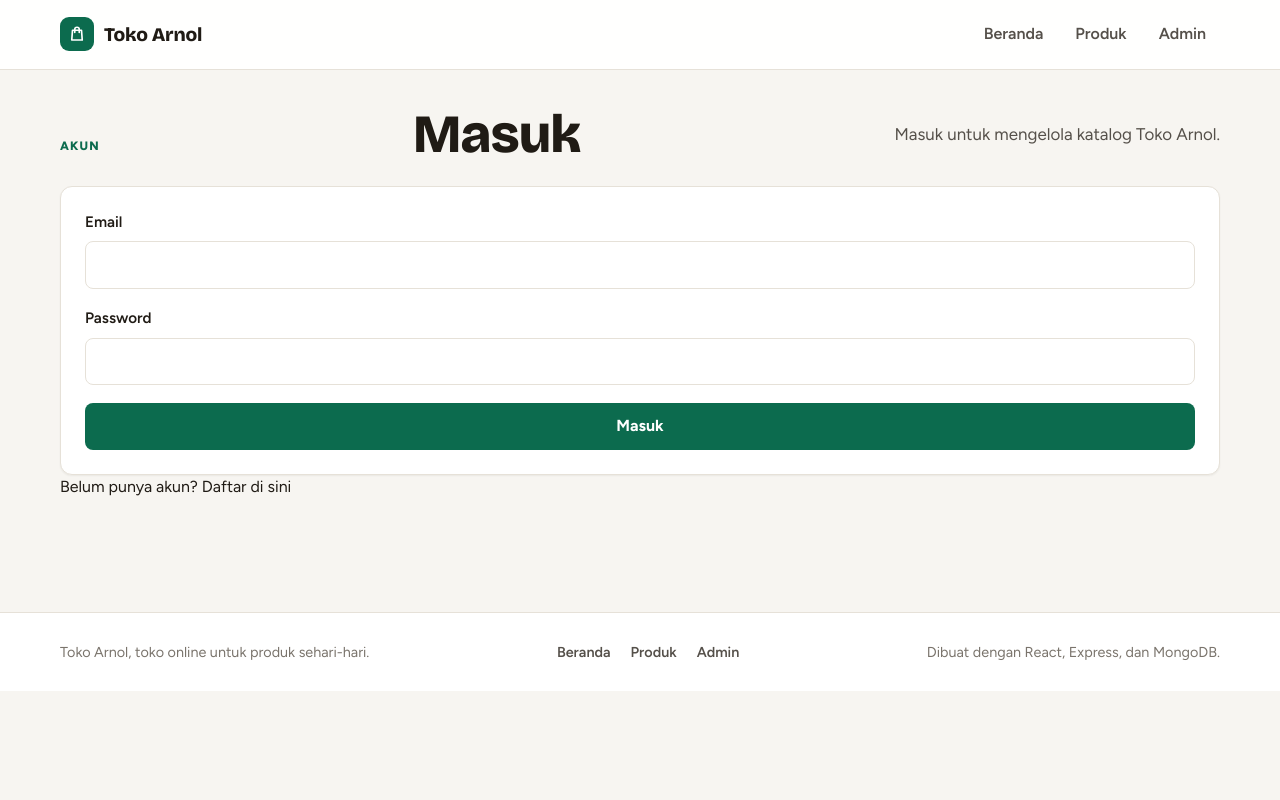
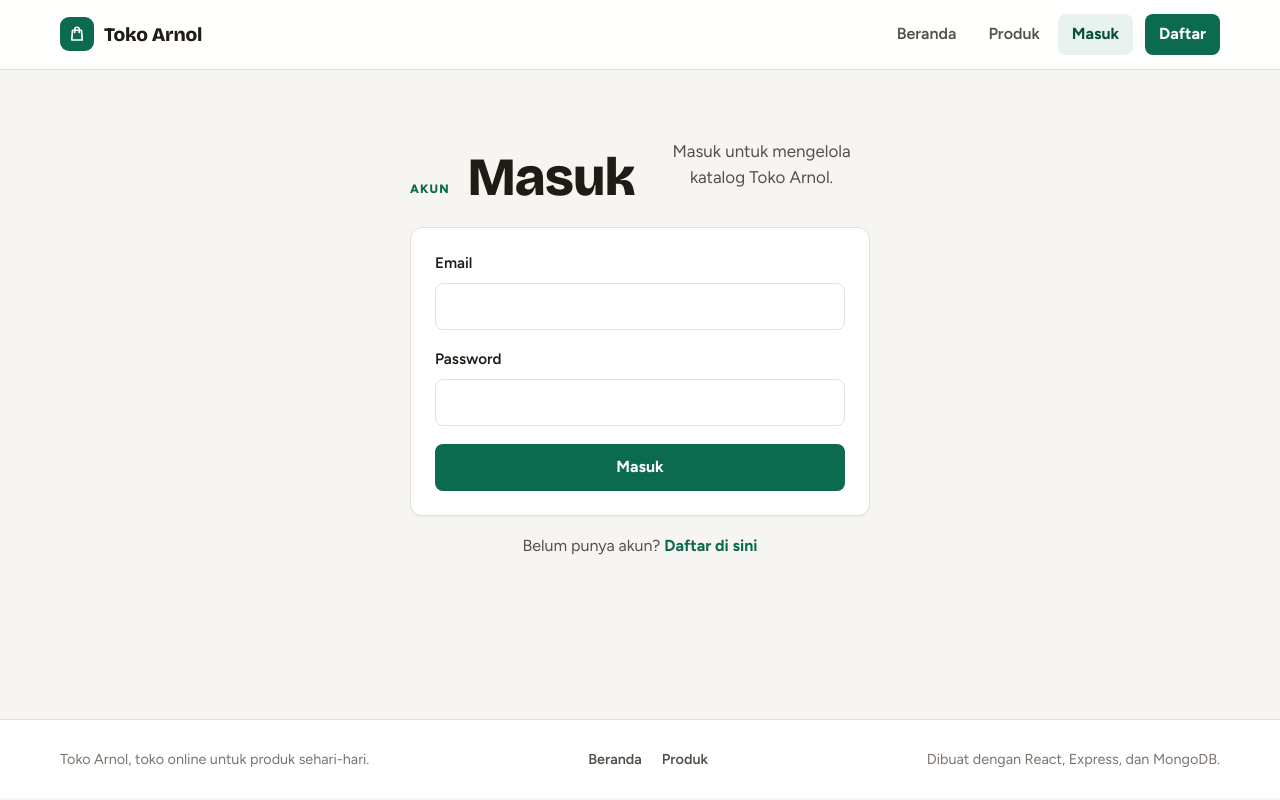
Before and after one commit to andreasarnol02/bion-specialized-platform-dev-lab-1, a React (Vite) app in the folder frontend/: page /login in a window 1280 px wide. Built offline with nearby package versions, Linux system fonts and the light colour scheme; no server answers.

Commit message:
feat(auth): show auth state and role-aware links in navbar and footer

```diff
--- a/frontend/src/components/Footer.jsx
+++ b/frontend/src/components/Footer.jsx
@@ -1,6 +1,10 @@
 import { Link } from "react-router-dom";
 
+import { useAuth } from "../context/AuthContext";
+
 function Footer() {
+  const { isAdmin } = useAuth();
+
   return (
     <footer className="site-footer">
       <div className="footer-inner">
@@ -8,7 +12,7 @@ function Footer() {
         <nav className="footer-links" aria-label="Navigasi footer">
           <Link to="/">Beranda</Link>
           <Link to="/products">Produk</Link>
-          <Link to="/admin">Admin</Link>
+          {isAdmin && <Link to="/admin">Admin</Link>}
         </nav>
         <p>Dibuat dengan React, Express, dan MongoDB.</p>
       </div>
--- a/frontend/src/components/Navbar.jsx
+++ b/frontend/src/components/Navbar.jsx
@@ -1,6 +1,16 @@
-import { NavLink } from "react-router-dom";
+import { NavLink, useNavigate } from "react-router-dom";
+
+import { useAuth } from "../context/AuthContext";
 
 function Navbar() {
+  const { user, status, isAdmin, logout } = useAuth();
+  const navigate = useNavigate();
+
+  const handleLogout = () => {
+    logout();
+    navigate("/", { replace: true });
+  };
+
   return (
     <header className="site-header">
       <a className="skip-link" href="#main-content">
@@ -36,12 +46,41 @@ function Navbar() {
           >
             Produk
           </NavLink>
+
+          {isAdmin && (
             <NavLink
               to="/admin"
               className={({ isActive }) => (isActive ? "active" : "")}
             >
               Admin
             </NavLink>
+          )}
+
+          {/* Neither branch renders while status is "loading". Showing nothing
+              for that moment beats flashing "Masuk" and swapping it for the
+              user's name once the stored token has been validated. */}
+          {status === "authenticated" ? (
+            <div className="nav-user">
+              <span className="nav-user-name">Halo, {user.name}</span>
+              <button className="button ghost" type="button" onClick={handleLogout}>
+                Keluar
+              </button>
+            </div>
+          ) : (
+            status === "guest" && (
+              <>
+                <NavLink
+                  to="/login"
+                  className={({ isActive }) => (isActive ? "active" : "")}
+                >
+                  Masuk
+                </NavLink>
+                <NavLink to="/register" className="nav-cta">
+                  Daftar
+                </NavLink>
+              </>
+            )
+          )}
         </div>
       </nav>
     </header>
--- a/frontend/src/styles/global.css
+++ b/frontend/src/styles/global.css
@@ -885,3 +885,66 @@ textarea:focus {
     align-items: flex-start;
   }
 }
+
+/* Auth: navbar user block and the login/register pages */
+
+.nav-user {
+  align-items: center;
+  display: flex;
+  gap: 10px;
+  margin-left: 8px;
+}
+
+.nav-user-name {
+  color: var(--ink-soft);
+  font-size: 0.92rem;
+  font-weight: 600;
+  white-space: nowrap;
+}
+
+.button.ghost {
+  background: transparent;
+  border-color: var(--line);
+  color: var(--ink-soft);
+  min-height: 38px;
+  padding: 8px 14px;
+}
+
+.button.ghost:hover {
+  background: var(--paper);
+  border-color: var(--ink-faint);
+  color: var(--ink);
+}
+
+.auth-shell {
+  margin: 0 auto;
+  max-width: 460px;
+  padding: 32px 0 48px;
+}
+
+.auth-shell .section-header {
+  margin-bottom: 20px;
+  text-align: center;
+}
+
+.auth-switch {
+  color: var(--ink-soft);
+  margin-top: 18px;
+  text-align: center;
+}
+
+.auth-switch a {
+  color: var(--brand);
+  font-weight: 700;
+}
+
+.auth-switch a:hover {
+  color: var(--brand-dark);
+  text-decoration: underline;
+}
+
+@media (max-width: 640px) {
+  .nav-user-name {
+    display: none;
+  }
+}
```
Lines whose indentation alone changed are shown as unchanged.
